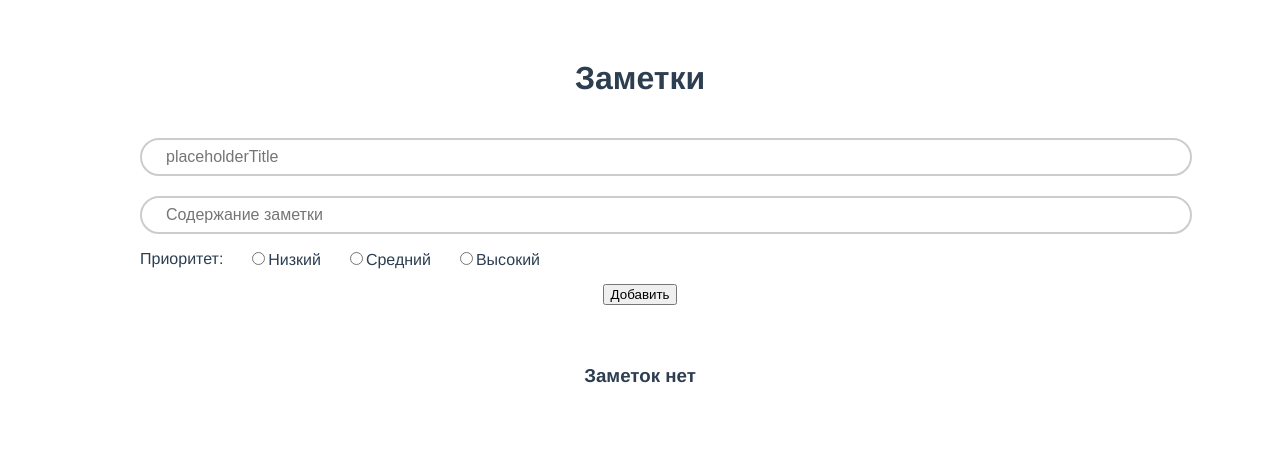
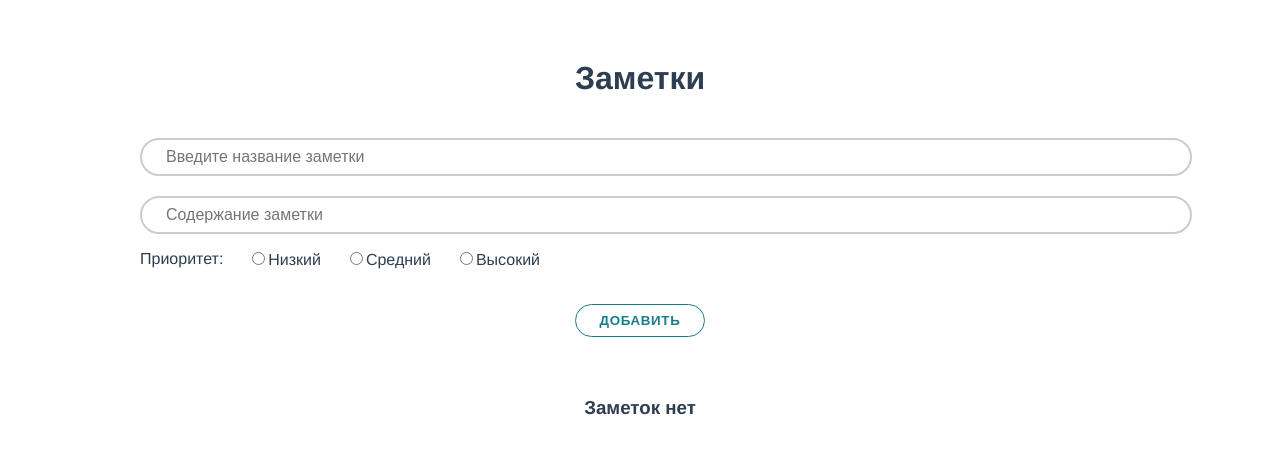
Before and after one commit to artknz/vue-todo, a Vue app: page / in a window 1280 px wide. Shown: the top 454 px of the page. Built offline with nearby package versions, Linux system fonts and the light colour scheme.

Commit message:
feat: add v-model, refactoring

```diff
--- a/src/App.vue
+++ b/src/App.vue
@@ -1,11 +1,12 @@
 <template>
   <div id="app">
     <TodoLayout>
-      <TiltleTodo title="Заметки" />
+      <TiltleTodo :title="titleTodo" />
       <FormTodo />
       <ListTodo />
     </TodoLayout>
   </div>
+  <!-- <router-view /> -->
 </template>
 
 <script>
--- a/src/components/ButtonTodo.vue
+++ b/src/components/ButtonTodo.vue
@@ -1,15 +1,23 @@
 <template>
-  <button class="class" @click="addNewNote">Добавить</button>
+  <button :class="customClass" @click="customClick">
+    <slot />
+  </button>
 </template>
 
 <script>
 export default {
   name: 'ButtonTodo',
   props: {
-    class: String,
-    addNewNote: Function
+    customClass: {
+      type: String,
+      default: 'list__btn'
+    },
+    customClick: {
+      type: Function,
+      default: () => (console.log('error click'))
+    }
   }
-}
+};
 </script>
 
 <style scoped>
--- a/src/components/FormTodo.vue
+++ b/src/components/FormTodo.vue
@@ -1,14 +1,16 @@
 <template>
   <div class="form-control">
-    <InputTodo inputPlaceholder="placeholderTitle" />
-    <InputTodo inputPlaceholder="Содержание заметки" />
+    <input :placeholder="placeholderTitle" type="text" class="note-title" v-model="titleValue" @keypress.enter="addNewNote" />
+    <input :placeholder="placeholderNote" type="text" class="note-title" v-model="inputValue" @keypress.enter="addNewNote" />
+    <!-- <InputTodo :inputPlaceholder="placeholderTitle" v-model="titleValue" @keypress.enter="addNewNote" />
+    <InputTodo :inputPlaceholder="placeholderNote" v-model="inputValue" @keypress.enter="addNewNote" /> -->
     <PriorityTodo />
-    <ButtonTodo class="btn add" @click="addNewNote">{{ addButtonText }}</ButtonTodo>
+    <ButtonTodo :class="'list__btn add'" @click="addNewNote">{{ addButtonText }}</ButtonTodo>
   </div>
 </template>
 
 <script>
-import InputTodo from '../components/InputTodo.vue';
+// import InputTodo from '../components/InputTodo.vue';
 import PriorityTodo from '../components/PriorityTodo.vue';
 import ButtonTodo from '../components/ButtonTodo.vue';
 
@@ -19,22 +21,21 @@ export default {
       placeholderTitle: 'Введите название заметки',
       placeholderNote: 'Содержание заметки',
       addButtonText: 'Добавить',
-      title: '',
       titleValue: '',
       inputValue: '',
       singleNote: '',
     }
   },
   components: {
-    InputTodo,
+    // InputTodo,
     PriorityTodo,
     ButtonTodo
   },
   methods: {
     addNewNote() {
       if(this.inputValue && this.titleValue) {
-        console.log('click')
-        this.singleNote = this.titleValue + ' ' + this.inputValue + ' ' + this.priorityValue
+        console.log('click add')
+        this.singleNote = `${this.titleValue + this.inputValue + this.priorityValue}`
         this.$store.dispatch('addNote', this.singleNote);
         this.inputValue = ''
         this.titleValue = ''
@@ -50,4 +51,15 @@ export default {
     position: relative;
     margin-bottom: 0.5rem;
   }
+
+    .note-title {
+    margin: 20px auto 0px;
+    outline: none;
+    border: 2px solid #ccc;
+    width: 100%;
+    color: #2c3e50;
+    padding: 0.5rem 1.5rem;
+    border-radius: 99px;
+    font-size: 1rem;
+  }
 </style>
--- a/src/components/InputTodo.vue
+++ b/src/components/InputTodo.vue
@@ -1,14 +1,34 @@
 <template>
-  <input :placeholder="inputPlaceholder" type="text" class="note-title" v-model="titleValue" @keypress.enter="addNewNote" />
+  <input :placeholder="inputPlaceholder" type="text" class="note-title" v-model="updateValue" @keypress.enter="customPress" />
 </template>
 
 <script>
 export default {
   name: 'InputTodo',
+  // data() {
+  //   return {
+  //     inputValue: ''
+  //   }
+  // },
   props: {
-    inputPlaceholder: String
-  }
-}
+    inputPlaceholder: {
+      type: String,
+      default: 'Введите текст'
+    },
+    inputValue: {
+      type: String
+    },
+    customPress: {
+      type: Function,
+      default: () => console.log('error')
+    }
+  },
+  methods: {
+    updateValue(e) {
+      this.$emit('inputValue', e.target.value)
+    }
+  },
+};
 </script>
 
 <style scoped>
--- a/src/components/PriorityTodo.vue
+++ b/src/components/PriorityTodo.vue
@@ -37,8 +37,17 @@ export default {
     return {
       priorityValue: ''
     }
+  },
+  props: {
+    inputValue: {
+      type: String
+    },
+    customPress: {
+      type: Function,
+      default: () => console.log('error')
+    }
   }
-}
+};
 </script>
 
 <style scoped>
--- a/src/main.js
+++ b/src/main.js
@@ -3,7 +3,6 @@ import App from './App.vue';
 import store from './vuex/store';
 import router from './router/router';
 
-
 createApp(App)
   .use(router)
   .use(store)
--- a/src/router/router.js
+++ b/src/router/router.js
@@ -6,12 +6,12 @@ import ListTodoPage from '../views/ListTodoPage.vue';
 const routes = [
   {
     path: '/',
-    name: 'v-todo',
+    name: 'FormTodo',
     component: FormTodoPage
   },
   {
     path: '/todo-list',
-    name: 'todo-list',
+    name: 'ListTodo',
     component: ListTodoPage
   }
 ]
```
